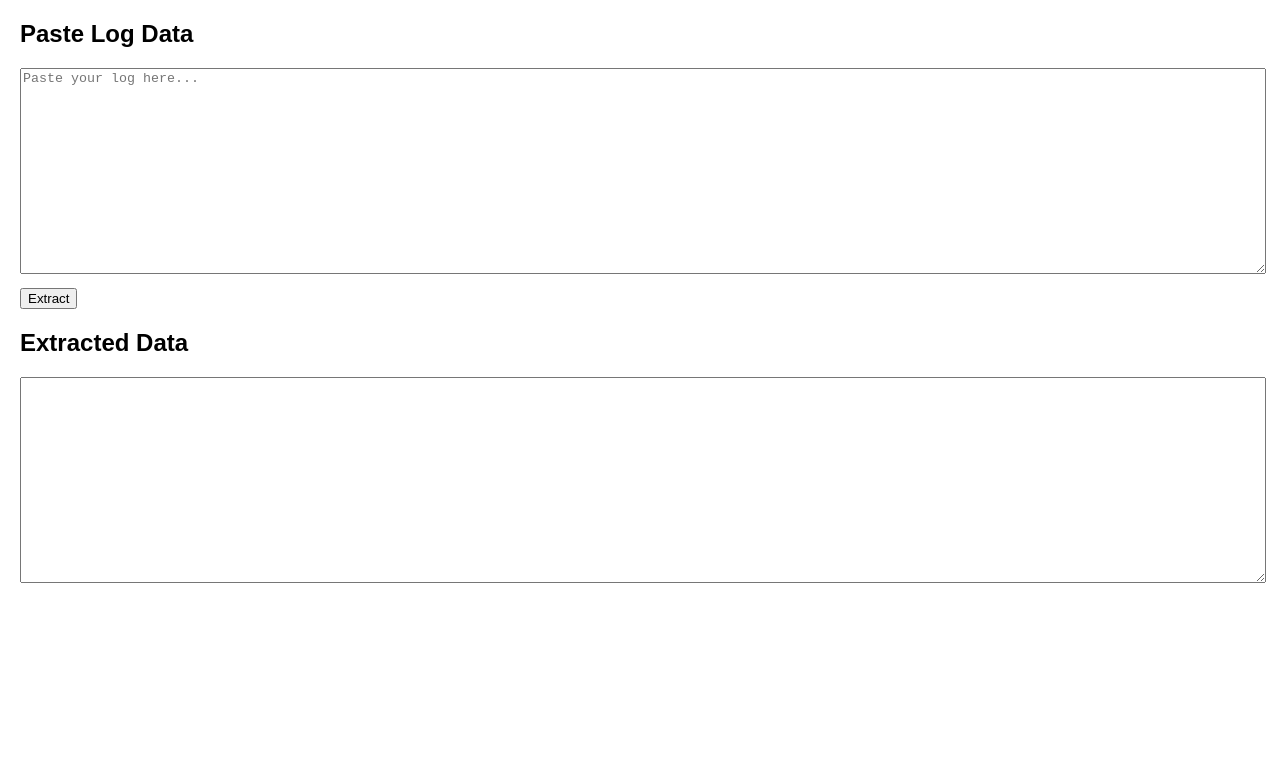
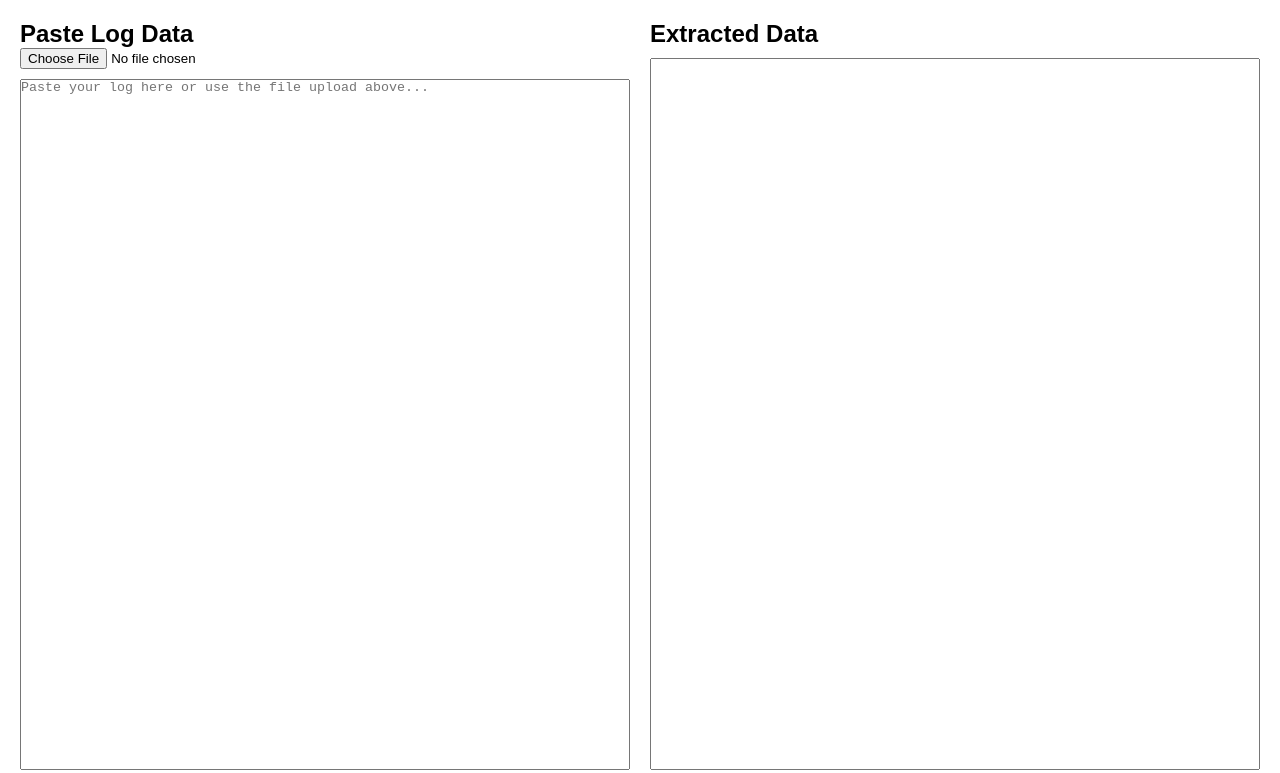
Before and after one commit to OBDb/logformatter.obdb.community, a plain HTML site: page index.html in a window 1280 px wide. Drawn offline with Linux system fonts and the light colour scheme.

Commit message:
Side-by-side.

```diff
--- a/index.html
+++ b/index.html
@@ -5,39 +5,121 @@
     <meta name="viewport" content="width=device-width, initial-scale=1.0">
     <title>Log Parser</title>
     <style>
-        body { font-family: Arial, sans-serif; margin: 20px; }
-        textarea { width: 100%; height: 200px; margin-bottom: 10px; }
-        button { display: block; margin-bottom: 10px; }
+        * {
+            margin: 0;
+            padding: 0;
+            box-sizing: border-box;
+        }
+
+        body {
+            font-family: Arial, sans-serif;
+            height: 100vh;
+            display: flex;
+            flex-direction: column;
+            padding: 20px;
+            overflow: hidden;
+        }
+
+        .container {
+            display: flex;
+            gap: 20px;
+            flex: 1;
+            min-height: 0;
+        }
+
+        .column {
+            flex: 1;
+            display: flex;
+            flex-direction: column;
+            min-height: 0;
+        }
+
+        textarea {
+            flex: 1;
+            width: 100%;
+            margin: 10px 0;
+            resize: none;
+        }
+
+        .input-controls {
+            display: flex;
+            gap: 10px;
+            align-items: center;
+        }
+
+        .file-upload {
+            display: flex;
+            align-items: center;
+            gap: 10px;
+        }
+
+        .file-upload input[type="file"] {
+            max-width: 200px;
+        }
+
+        h2 {
+            margin: 0;
+        }
     </style>
 </head>
 <body>
-    <h2>Paste Log Data</h2>
-    <textarea id="inputLog" placeholder="Paste your log here..."></textarea>
-    <button onclick="processLog()">Extract</button>
-    <h2>Extracted Data</h2>
-    <textarea id="outputLog" readonly></textarea>
+    <div class="container">
+        <div class="column">
+            <h2>Paste Log Data</h2>
+            <div class="input-controls">
+                <div class="file-upload">
+                    <input type="file" id="fileInput" accept=".txt,.log">
+                </div>
+            </div>
+            <textarea id="inputLog" placeholder="Paste your log here or use the file upload above..."></textarea>
+        </div>
+        <div class="column">
+            <h2>Extracted Data</h2>
+            <textarea id="outputLog" readonly></textarea>
+        </div>
+    </div>
     <script>
+        const inputLog = document.getElementById('inputLog');
+        const fileInput = document.getElementById('fileInput');
+
+        // Handle file upload
+        fileInput.addEventListener('change', async (e) => {
+            const file = e.target.files[0];
+            if (file) {
+                try {
+                    const text = await file.text();
+                    inputLog.value = text;
+                    processLog();
+                } catch (err) {
+                    console.error('Error reading file:', err);
+                    alert('Error reading file. Please try again.');
+                }
+            }
+        });
+
+        // Handle paste and input events
+        inputLog.addEventListener('input', () => {
+            processLog();
+        });
+
         function getCommandType(command) {
-            // Remove parameters to get base command type
             const baseCommand = command.replace(/[0-9A-Fa-f]+(?:OFF|ON|SV[0-9A-Fa-f]+)?$/, '');
             return baseCommand;
         }
 
         function normalizeCommand(originalCommand) {
-            // Remove the '>' prefix for processing
             command = originalCommand.substring(1);
 
-            // Handle the three types of commands
-            if (command.startsWith('01')) {  // Service 01
+            if (command.startsWith('01')) {
                 return '>' + command.substring(0, 4);
-            } else if (command.startsWith('09')) {  // Service 09
+            } else if (command.startsWith('09')) {
                 return '>' + command.substring(0, 4);
-            } else if (command.startsWith('21')) {  // Service 21
+            } else if (command.startsWith('21')) {
                 return '>' + command.substring(0, 4);
-            } else if (command.startsWith('22')) {  // Service 22
+            } else if (command.startsWith('22')) {
                 return '>' + command.substring(0, 6);
             }
-            return originalCommand;  // Return as-is for non-matching commands
+            return originalCommand;
         }
 
         function processLog() {
@@ -47,13 +129,12 @@
             let currentCommand = "";
             let currentResponses = [];
             let atCommands = new Map();
-            const commandResponses = new Map();  // Use Map to maintain insertion order
+            const commandResponses = new Map();
 
             lines.forEach(line => {
                 line = line.trim();
-                if (!line) return; // Skip empty lines
+                if (!line) return;
 
-                // Skip lines that look like commands but don't have '>' prefix
                 if (/^(?:0[19]|21|22)[0-9A-F]{2,4}$/i.test(line)) return;
 
                 if (line.startsWith('>')) {
@@ -70,13 +151,11 @@
                                 commandResponses.set(commandKey, []);
                             }
 
-                            // Store original command with the response group
                             const commandResponsePair = {
                                 originalCommand: currentCommand,
                                 responses: responseGroup
                             };
 
-                            // Only add if we don't already have these exact responses
                             const existingGroups = commandResponses.get(commandKey);
                             if (!existingGroups.some(group =>
                                 group.responses.length === responseGroup.length &&
@@ -98,12 +177,11 @@
                 } else {
                     currentResponses.push(line);
                     if (currentCommand === '>0902') {
-                        vinGroup += line;
+                        vinGroup += (vinGroup ? '\n' : '') + line;
                     }
                 }
             });
 
-            // Handle last command
             if (currentCommand && !currentCommand.startsWith('>AT')) {
                 if (vinGroup) {
                     const latestATCommands = [...atCommands.values()]
@@ -132,14 +210,13 @@
                 }
             }
 
-            let output = `VIN: ${vinGroup}\n\n`;
+            let output = '>0902\n' + vinGroup + '\n\n';
 
-            // Convert Map to array of entries and sort by normalized command
             [...commandResponses.entries()].sort((a, b) => a[0].localeCompare(b[0])).forEach(([cmd, groups]) => {
-                output += `${cmd}\n`;  // Show normalized command in configuration
+                output += `${cmd}\n`;
                 groups.forEach((group, idx) => {
                     if (group.originalCommand !== normalizeCommand(group.originalCommand)) {
-                        output += `${group.originalCommand}\n`;  // Show original command if different
+                        output += `${group.originalCommand}\n`;
                     }
                     output += group.responses.join('\n');
                     if (idx < groups.length - 1) {
```
